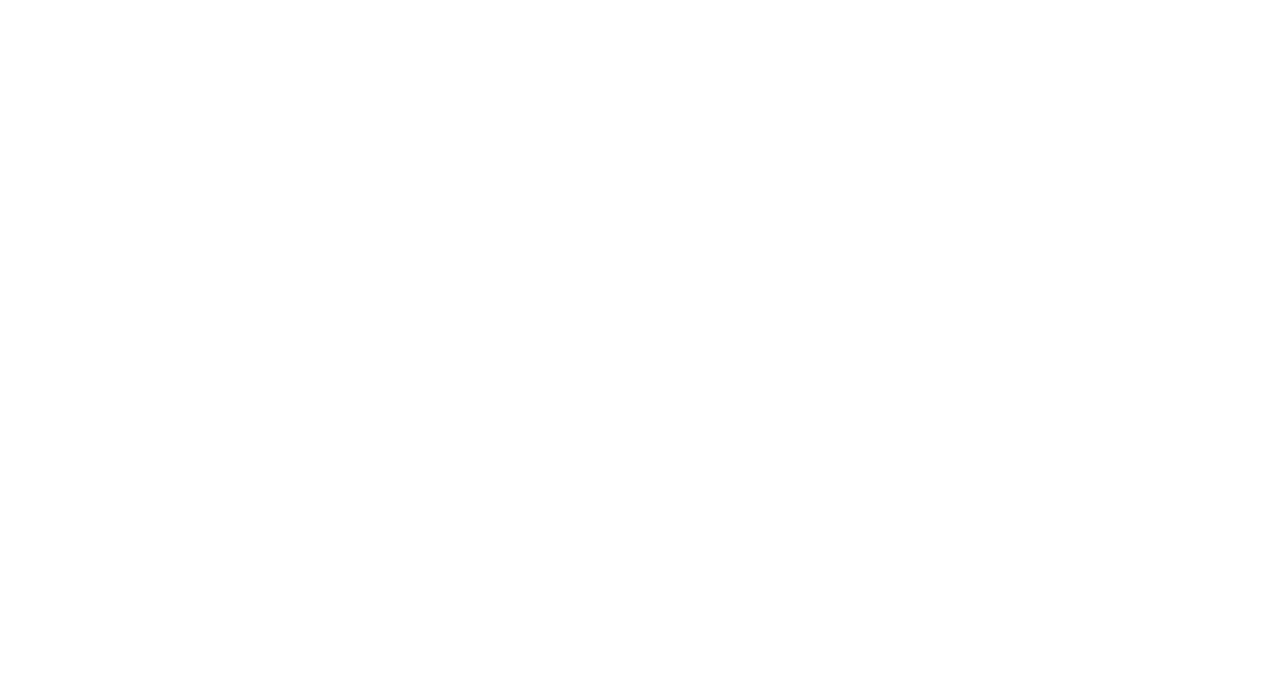
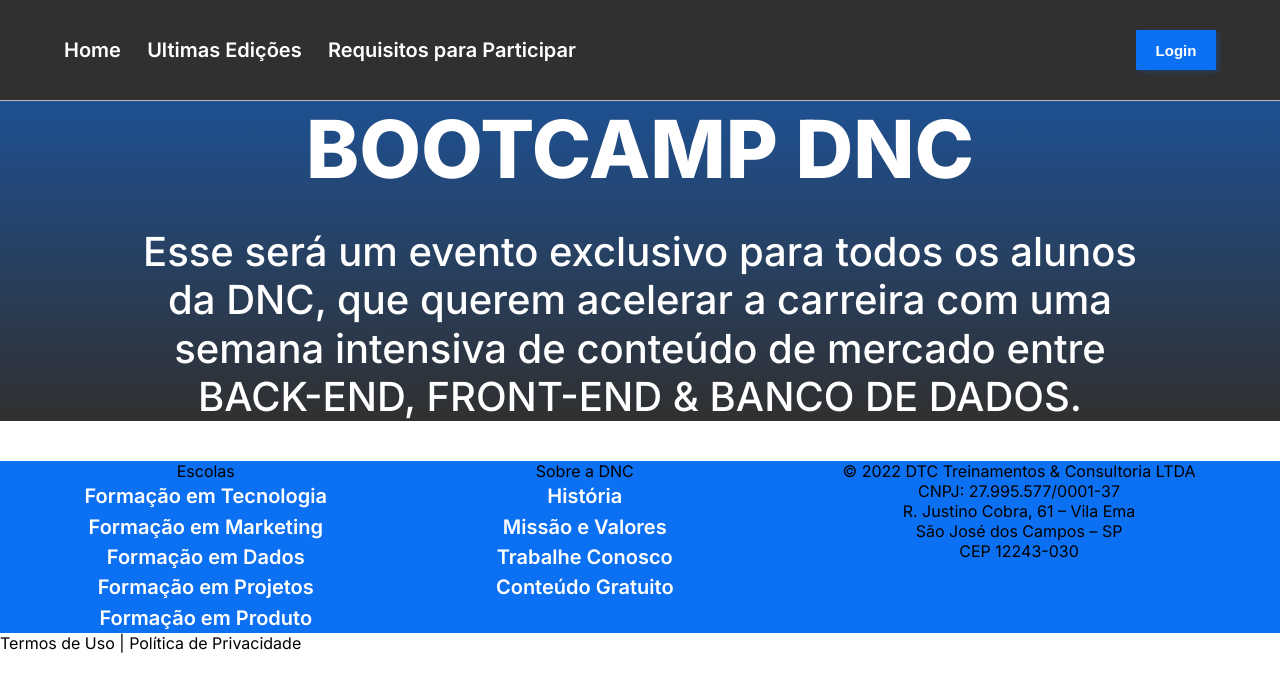
Before and after one commit to FabricioFaal/bootcampdnc, a plain HTML site: page index.html in a window 1280 px wide. Drawn offline with Linux system fonts and the light colour scheme.

Commit message:
Criação do estilo css do menu

```diff
--- a/index.html
+++ b/index.html
@@ -4,7 +4,52 @@
     <meta charset="UTF-8">
     <meta name="viewport" content="width=device-width, initial-scale=1.0">
     <title>Bootcamp DNC</title>
+    <link rel="preconnect" href="https://fonts.googleapis.com">
+    <link rel="preconnect" href="https://fonts.gstatic.com" crossorigin>
+    <link href="https://fonts.googleapis.com/css2?family=Inter:wght@100..900&display=swap" rel="stylesheet">
+    <link rel="stylesheet" href="style.css">
 <body>
-
+    <!--Menu Superior-->
+    <nav id="principal">
+        <div id="menu">
+            <a href="">Home</a>
+            <a href="">Ultimas Edições</a>
+            <a href="">Requisitos para Participar</a>
+        </div>
+        <button id="button">Login</button>
+    </nav>
+    <!--Formulário-->
+    <div id="formulario">
+        <h1>BOOTCAMP DNC</h1>
+        <p>Esse será um evento exclusivo para todos os alunos <br>
+            da DNC, que querem acelerar a carreira com uma <br>
+            semana intensiva de conteúdo de mercado entre <br>
+            BACK-END, FRONT-END & BANCO DE DADOS.</p>
+    </div>
+    <div id="rodape">
+        <div id="escolas">
+            Escolas<br>
+            <a href="">Formação em Tecnologia</a><br>
+            <a href="">Formação em Marketing</a><br>
+            <a href="">Formação em Dados</a><br>
+            <a href="">Formação em Projetos</a><br>
+            <a href="">Formação em Produto</a>
+        </div>
+        <div id="sobreADnc">
+            Sobre a DNC <br>
+            <a href="">História</a> <br>
+            <a href="">Missão e Valores</a> <br>
+            <a href="">Trabalhe Conosco</a> <br>
+            <a href="">Conteúdo Gratuito</a>
+        </div>
+        <div id="endereço">
+            © 2022 DTC Treinamentos & Consultoria LTDA <br>
+            CNPJ: 27.995.577/0001-37 <br>
+            R. Justino Cobra, 61 – Vila Ema <br>
+            São José dos Campos – SP <br>
+            CEP 12243-030
+        </div>
+    </div>
+    Termos de Uso | Política de Privacidade
 </body>
 </html>
--- a/style.css
+++ b/style.css
@@ -0,0 +1,89 @@
+body{
+    margin: 0px; /*Margem Externa*/
+    padding: 0px; /* Margem Interna */
+    font-family: 'inter';
+}
+#principal{
+    width: 100%;
+    height: 100px;
+    background-color: rgba(48, 48, 48, 1);
+    display: flex;
+    justify-content: space-between;
+    align-items: center;
+    border-bottom: 1px solid #bababa;
+}
+    #principal div a:hover{
+        color: #cccccc;
+    }
+
+#principal div a{
+    font-size: 20px;
+    font-weight: 600;
+    color: white;
+    text-decoration: none;
+    cursor: pointer;
+}
+#menu{
+    width: 40%;
+    display: flex;
+    justify-content: space-between;
+    align-items: center;
+    margin-left: 5%;
+    }
+#principal button{
+    margin-right: 5%;
+    background-color: rgba(12, 112, 242, 1);
+    border: 0px;
+
+    width: 80px;
+    height: 40px;
+
+    font-size: 15px;
+    font-weight: 600;
+    color: white;
+
+    box-shadow: 3px 2px 4px 0px rgba(12, 112, 242, 0.25);
+    cursor: pointer;
+}
+#formulario {
+    background: linear-gradient(rgba(12, 112, 242, 0.5),rgba(12, 112, 242, 0));
+    background-color: rgba(48, 48, 48, 1);
+    color: white;
+    margin-top: 0px;
+    align-items: center;
+}
+#formulario h1 {
+    text-align: center;
+    font-family: Inter;
+    font-size: 80px;
+    font-weight: 800;
+    line-height: 96.82px;
+    margin: 0px;
+
+}
+#formulario p {
+    margin-top: 30px;
+    font-size: 40px;
+    font-weight: 500;
+    line-height: 48.41px;
+    text-align: center;
+}
+#rodape{
+    background: rgba(12, 112, 242, 1);
+    display: flex;
+    justify-content: space-around;
+    text-align: center;
+}
+
+#rodape div a {
+    text-decoration: none;
+    font-size: 20px;
+    font-weight: 600;
+    line-height: 30.26px;
+    text-align: center;
+    color: white;
+}
+
+#rodape div a:hover{
+    color: #cccccc;
+}
```
